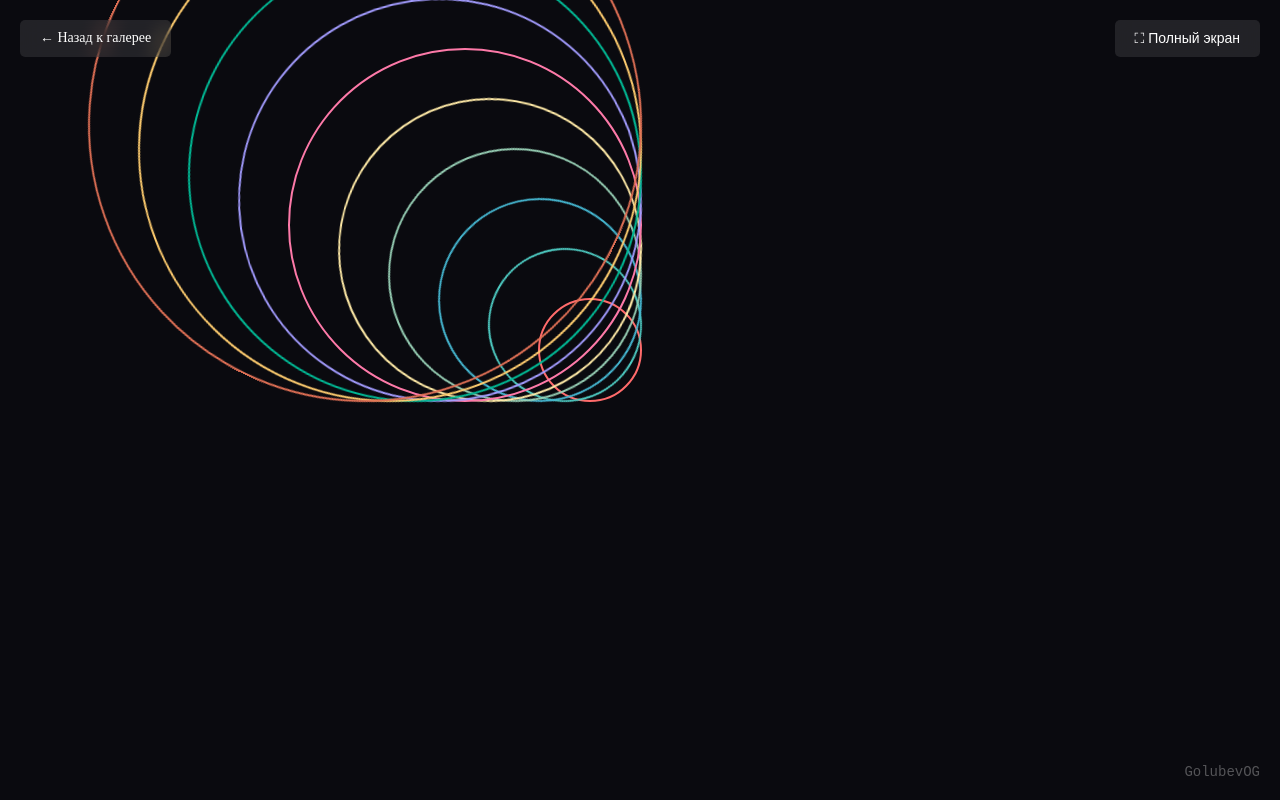
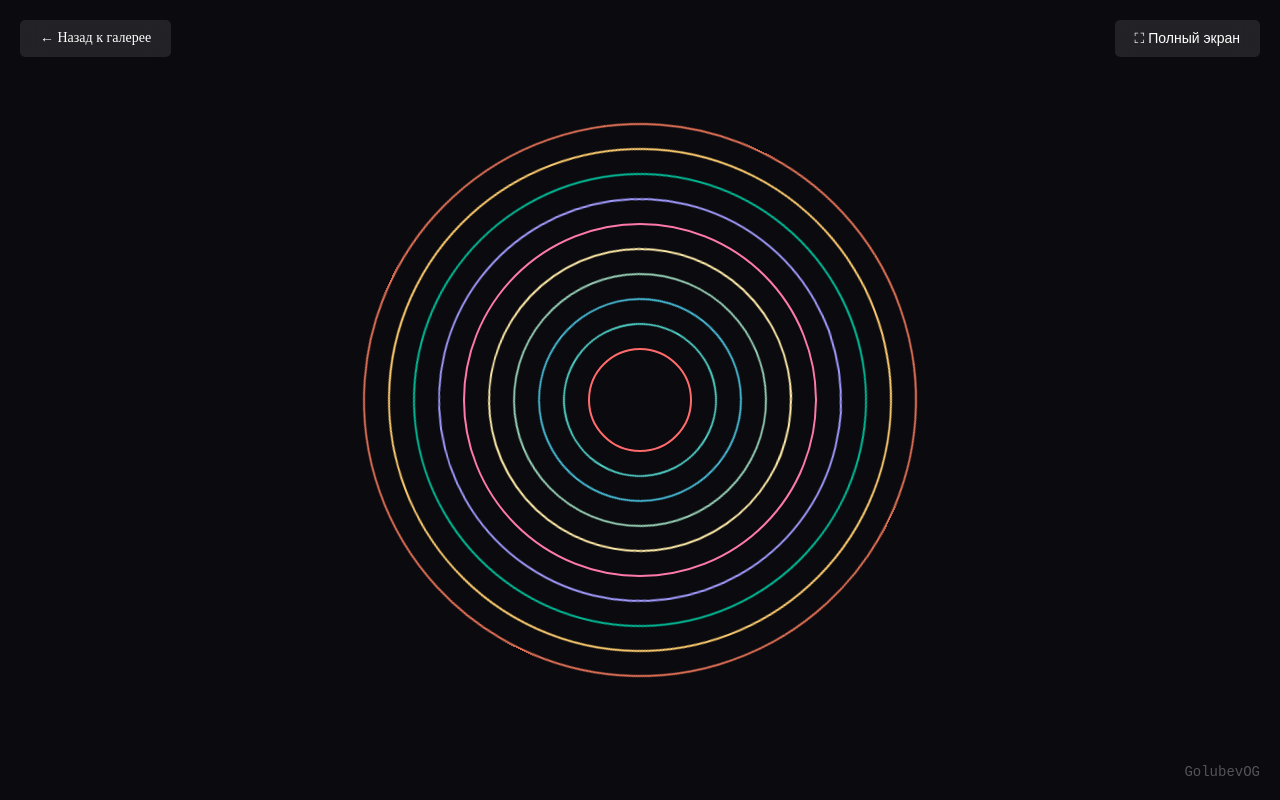
Before and after one commit to GolubevOG/screen-dreams, a plain HTML site: page screensavers/circle/index.html in a window 1280 px wide. Drawn offline with Linux system fonts and the light colour scheme.

Commit message:
Circle: устранено двойное центрирование, кольца концентричны

```diff
--- a/screensavers/circle/index.html
+++ b/screensavers/circle/index.html
@@ -22,6 +22,8 @@
             position: absolute;
             top: 50%;
             left: 50%;
+            width: var(--size);
+            height: var(--size);
             transform: translate(-50%, -50%);
             border-radius: 50%;
             border: 2px solid;
@@ -37,13 +39,6 @@
         .circle:nth-child(8) { --size: 450px; --duration: 24s; border-color: #00b894; animation-direction: reverse; }
         .circle:nth-child(9) { --size: 500px; --duration: 26s; border-color: #fdcb6e; }
         .circle:nth-child(10) { --size: 550px; --duration: 28s; border-color: #e17055; animation-direction: reverse; }
-
-        .circle {
-            width: var(--size);
-            height: var(--size);
-            margin-top: calc(var(--size) / -2);
-            margin-left: calc(var(--size) / -2);
-        }
 
         @keyframes rotate {
             from { transform: translate(-50%, -50%) rotate(0deg); }
```
